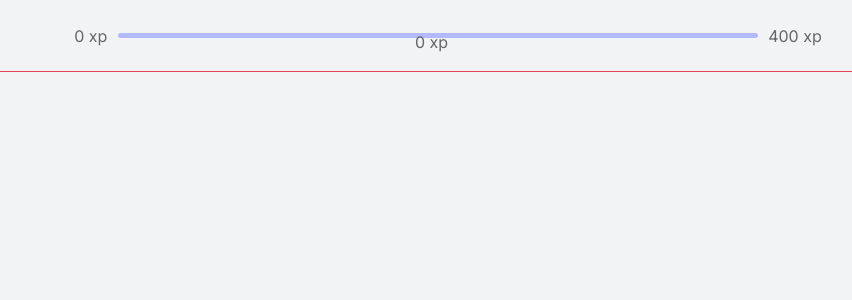
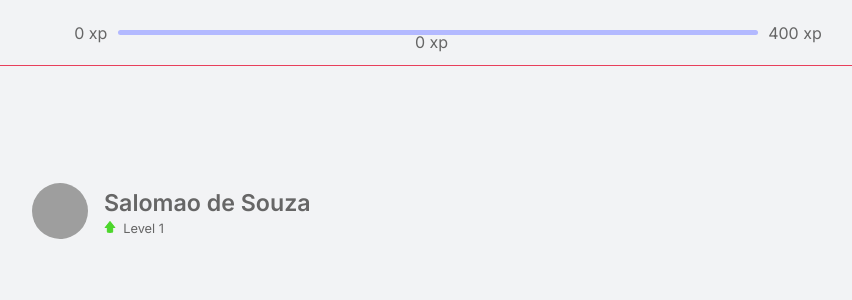
Before and after one commit to ssdev-95/moveit, a Next.js app: page / in a window 1280 px wide. Shown: the top 300 px of the page, without its empty margins (192-1044 px from the left). Built offline with nearby package versions, Linux system fonts and the light colour scheme; grey boxes are pictures that could not be loaded.

Commit message:
[UPDATE] Home component

```diff
--- a/src/pages/index.tsx
+++ b/src/pages/index.tsx
@@ -2,6 +2,7 @@ import { GetServerSideProps } from 'next';
 import Head from 'next/head';
 
 import Experiencebar from '@/components/Experiencebar'
+import Dashboard from '@/components/Dashboard';
 
 import { HomeProps } from '@/types'
 
@@ -14,6 +15,7 @@ export default function Home(props: HomeProps) {
           <title>Move.it</title>
         </Head>
         <Experiencebar />
+        <Dashboard />
       </Container>
   )
 }
```
